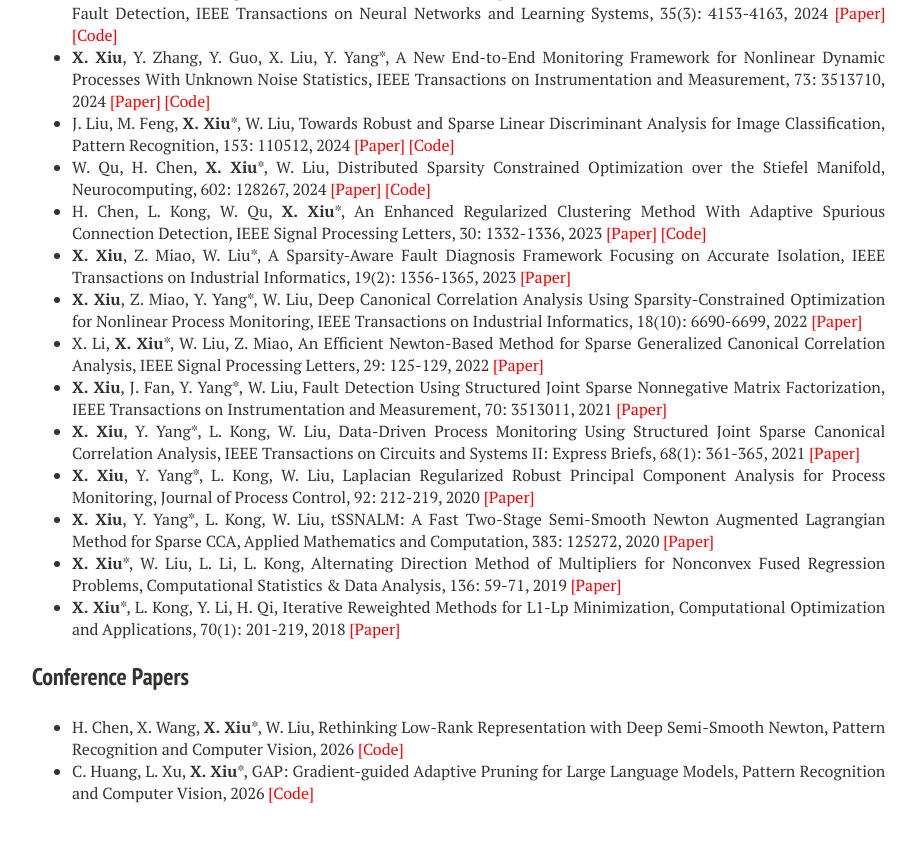
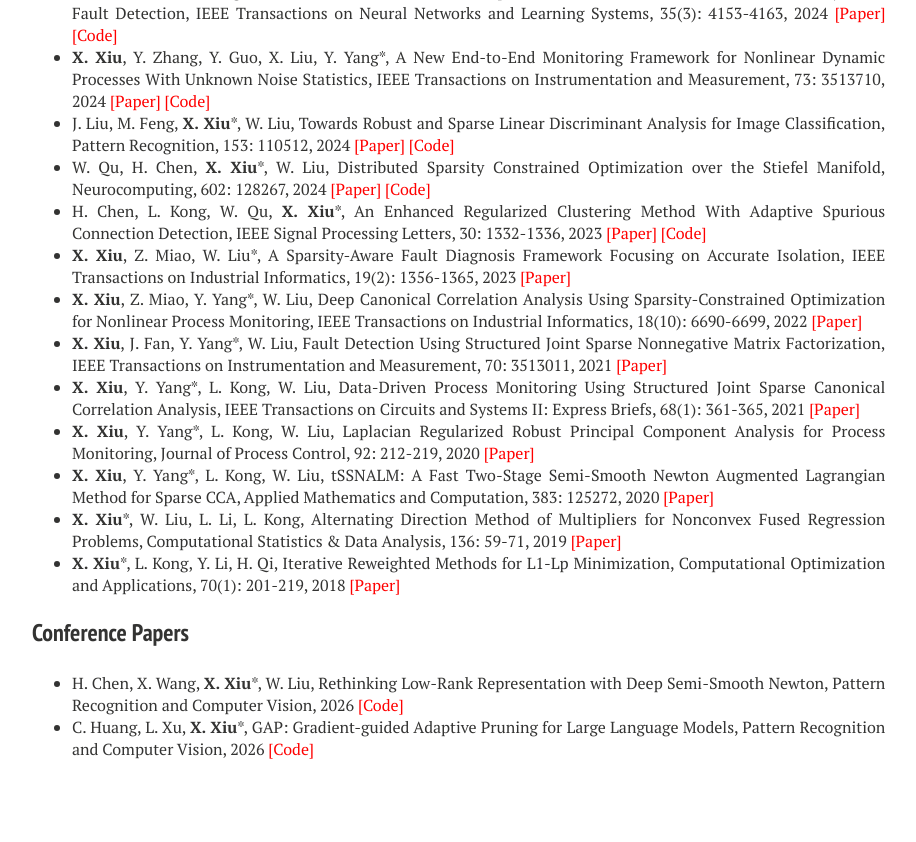
Before and after one commit to xianchaoxiu/xianchaoxiu.github.io, a Jekyll site: the page built from publications/index.md, in a window 1280 px wide and 900 px high, scrolled down 936 px. Shown: the top 842 px of the window, without its empty margins (288-1204 px from the left). Built offline with Jekyll 4.4.1, drawn with Linux system fonts in a browser that asks for light colours; nearby versions of some CDN libraries.

Commit message:
Update index.md

```diff
--- a/publications/index.md
+++ b/publications/index.md
@@ -35,7 +35,6 @@ share: false
 * H. Chen, L. Kong, W. Qu, <b>X. Xiu</b>*, An Enhanced Regularized Clustering Method With Adaptive Spurious Connection Detection, IEEE Signal Processing Letters, 30: 1332-1336, 2023 <a href="https://doi.org/10.1109/LSP.2023.3316023" class="textlink" target="_blank" style="color: red;">[Paper]</a> <a href="https://github.com/xianchaoxiu/ERC" class="textlink" target="_blank" style="color: red;">[Code]</a><br>
 * <b>X. Xiu</b>, Z. Miao, W. Liu*, A Sparsity-Aware Fault Diagnosis Framework Focusing on Accurate Isolation, IEEE Transactions on Industrial Informatics, 19(2): 1356-1365, 2023 <a href="https://doi.org/10.1109/TII.2022.3180070" class="textlink" target="_blank" style="color: red;">[Paper]</a><br>
 * <b>X. Xiu</b>, Z. Miao, Y. Yang*, W. Liu, Deep Canonical Correlation Analysis Using Sparsity-Constrained Optimization for Nonlinear Process Monitoring, IEEE Transactions on Industrial Informatics, 18(10): 6690-6699, 2022 <a href="https://doi.org/10.1109/TII.2021.3121770" class="textlink" target="_blank" style="color: red;">[Paper]</a><br>
-* X. Li, <b>X. Xiu</b>*, W. Liu, Z. Miao, An Efficient Newton-Based Method for Sparse Generalized Canonical Correlation Analysis, IEEE Signal Processing Letters, 29: 125-129, 2022 <a href="https://doi.org/10.1109/LSP.2021.3129170" class="textlink" target="_blank" style="color: red;">[Paper]</a><br>
 * <b>X. Xiu</b>, J. Fan, Y. Yang*, W. Liu, Fault Detection Using Structured Joint Sparse Nonnegative Matrix Factorization, IEEE Transactions on Instrumentation and Measurement, 70: 3513011, 2021 <a href="https://doi.org/10.1109/TIM.2021.3067218" class="textlink" target="_blank" style="color: red;">[Paper]</a><br>
 * <b>X. Xiu</b>, Y. Yang*, L. Kong, W. Liu, Data-Driven Process Monitoring Using Structured Joint Sparse Canonical Correlation Analysis, IEEE Transactions on Circuits and Systems II: Express Briefs, 68(1): 361-365, 2021 <a href="https://doi.org/10.1109/TCSII.2020.2988054" class="textlink" target="_blank" style="color: red;">[Paper]</a><br>
 * <b>X. Xiu</b>, Y. Yang*, L. Kong, W. Liu, Laplacian Regularized Robust Principal Component Analysis for Process Monitoring, Journal of Process Control, 92: 212-219, 2020 <a href="https://doi.org/10.1016/j.jprocont.2020.06.011" class="textlink" target="_blank" style="color: red;">[Paper]</a><br>
```
